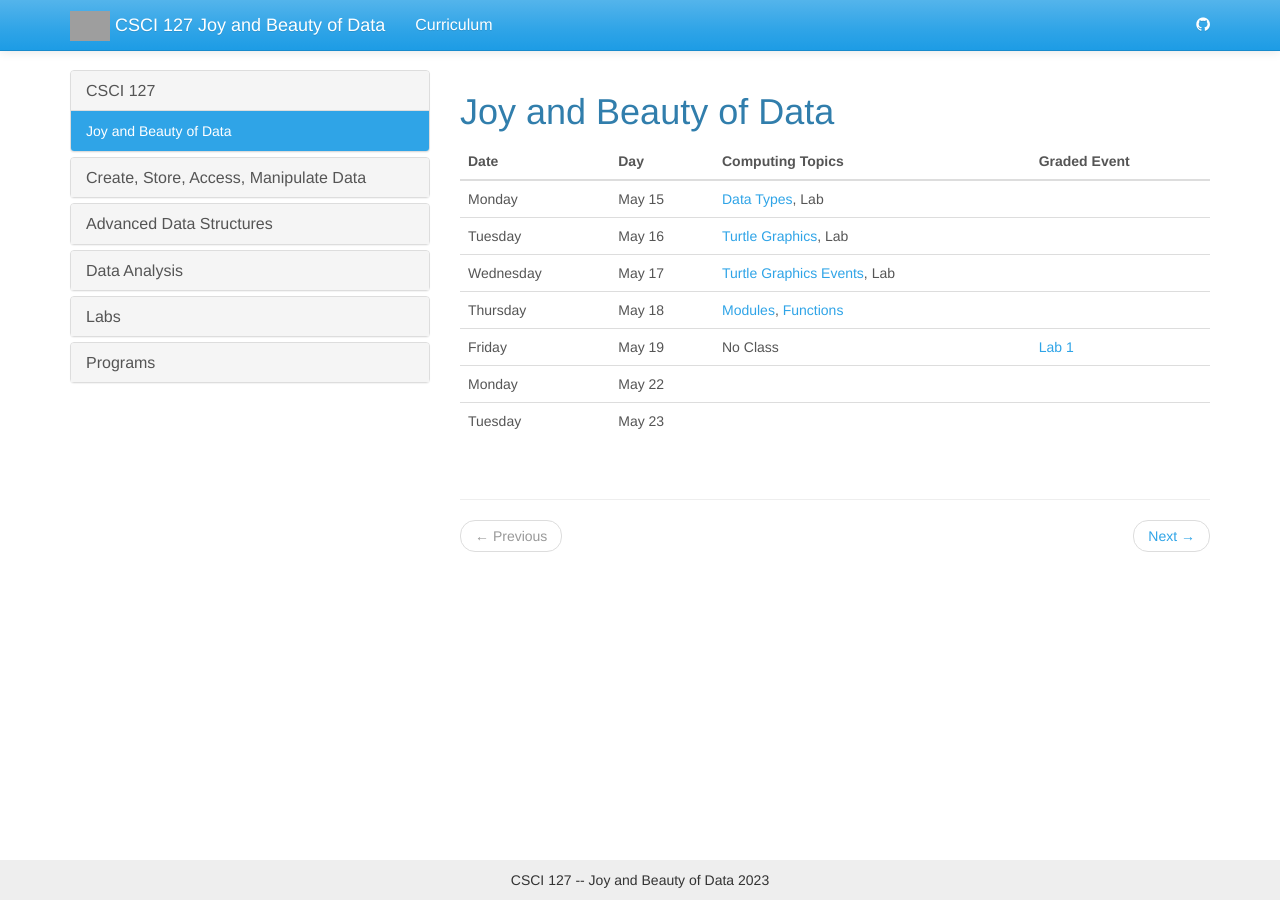
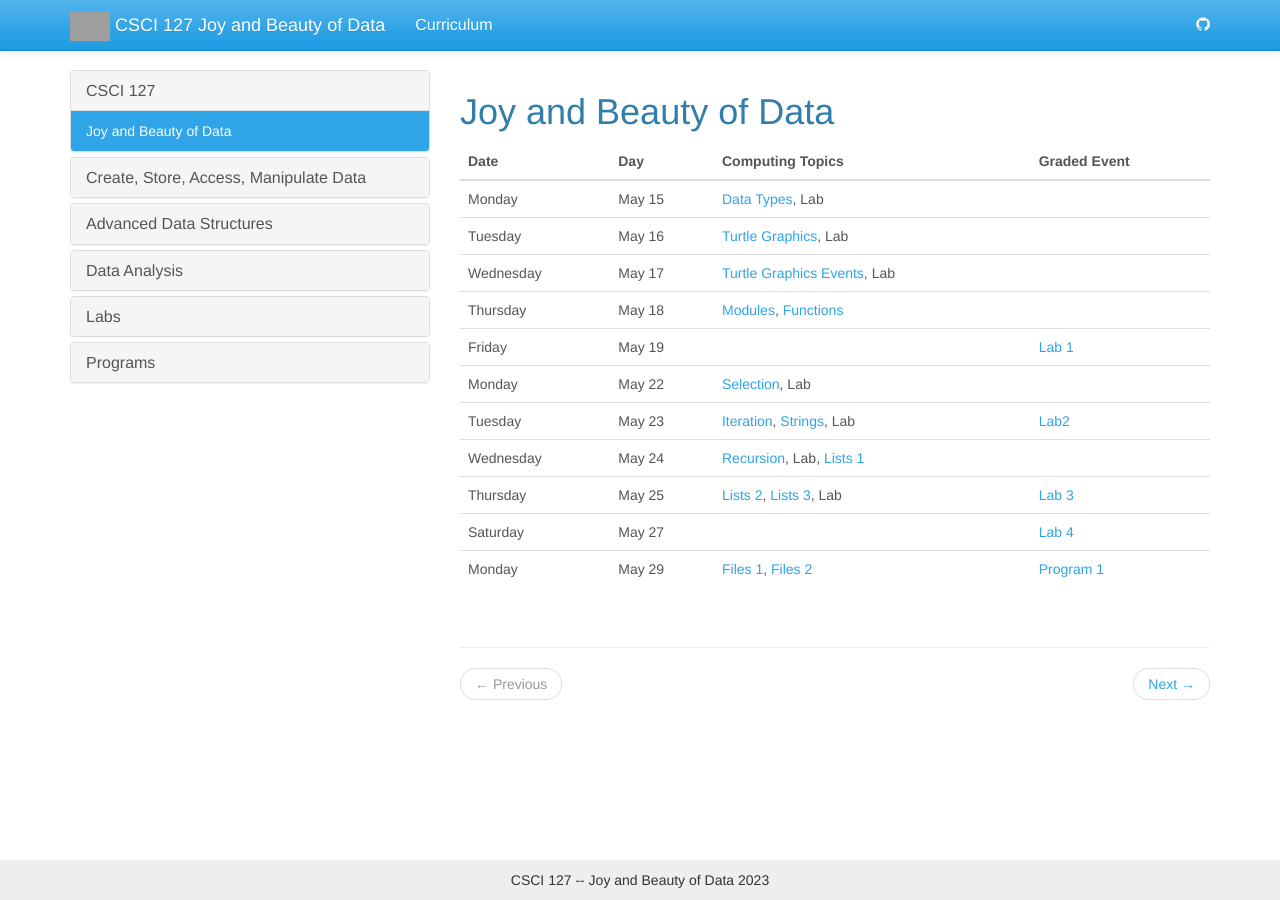
Before and after one commit to jake-chipps/csci127, a Jekyll site: the page built from _docs/index.md, in a window 1280 px wide. Built offline with Jekyll 4.4.1, drawn with Linux system fonts in a browser that asks for light colours; grey boxes are pictures that could not be loaded.

Commit message:
Add more

```diff
--- a/_docs/index.md
+++ b/_docs/index.md
@@ -10,6 +10,10 @@ redirect_from: /docs/index.html
 | Tuesday | May 16 | [Turtle Graphics](../1-2), Lab  |   |
 | Wednesday | May 17 | [Turtle Graphics Events](../1-3), Lab  |   |
 | Thursday | May 18 | [Modules](../1-4), [Functions](../2-1)  |   |
-| Friday | May 19 | No Class  | [Lab 1](../lab1) |
-| Monday | May 22 |   |   |
-| Tuesday | May 23 |   |   |
+| Friday | May 19 |  | [Lab 1](../lab1) |
+| Monday | May 22 | [Selection](../2-2), Lab  |   |
+| Tuesday | May 23 | [Iteration](../2-3), [Strings](../2-4), Lab  | [Lab2](../lab2)  |
+| Wednesday | May 24 | [Recursion](../3-1), Lab, [Lists 1](../3-2) | |
+| Thursday | May 25 | [Lists 2](../3-3), [Lists 3](../3-31), Lab | [Lab 3](../lab3) |
+| Saturday | May 27 | | [Lab 4](../lab4) |
+| Monday | May 29 | [Files 1](../3-4), [Files 2](../4-1) | [Program 1](../prgm1) |
```
